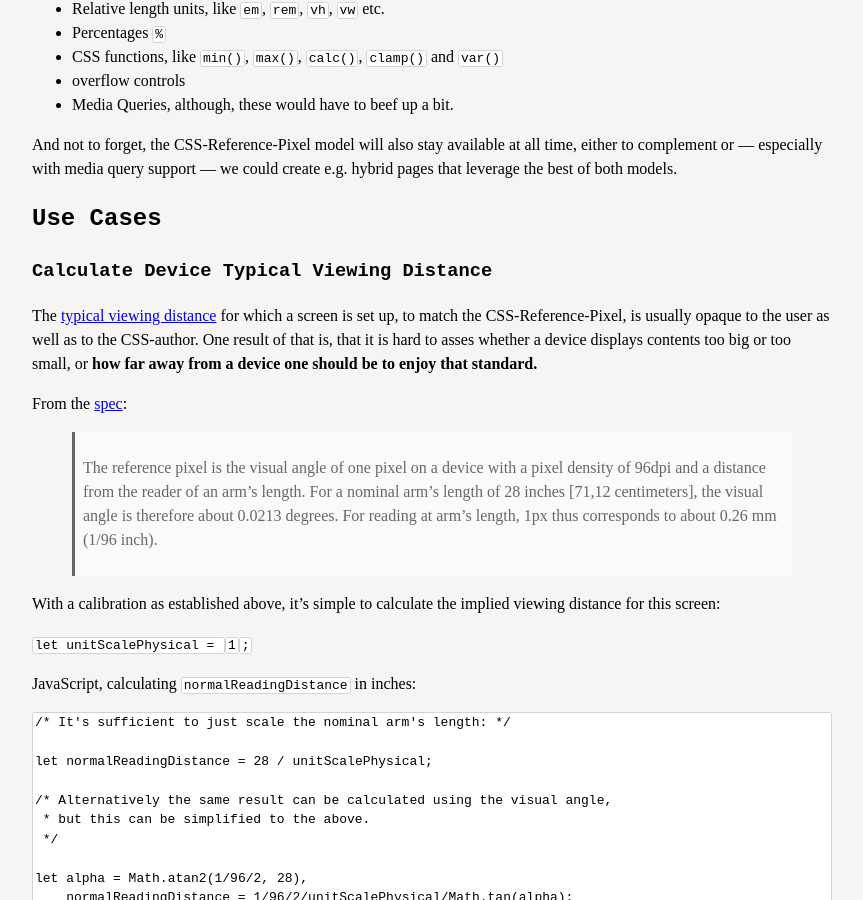
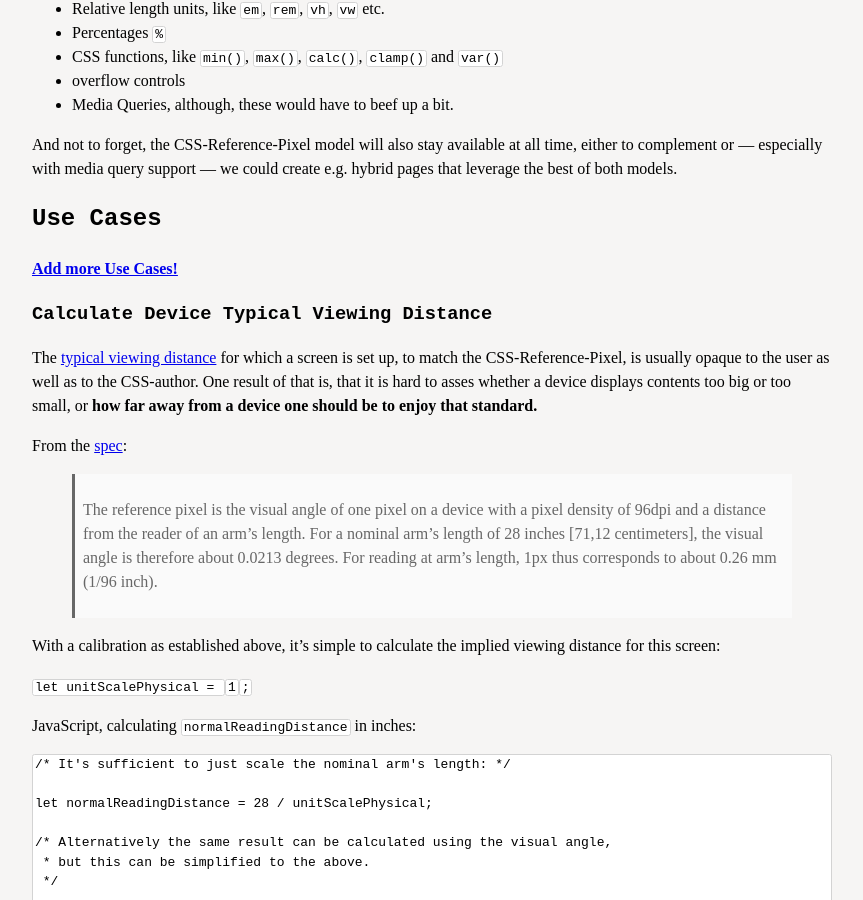
Before and after one commit to graphicore/varla-varfo, a Jekyll site: the page built from explorations/calibrate/index.md, in a window 1280 px wide and 900 px high, scrolled down 7842 px. Shown: the whole window, without its empty margins (208-1071 px from the left). Built offline with Jekyll 4.4.1, drawn with Linux system fonts in a browser that asks for light colours; some web fonts are replaced.

Commit message:
WIP Calibrate CSS: link to Add more Use Cases

```diff
--- a/explorations/calibrate/index.md
+++ b/explorations/calibrate/index.md
@@ -393,6 +393,8 @@ of both models.
 
 ## Use Cases
 
+**[Add more Use Cases!](https://github.com/graphicore/varla-varfo/discussions/9)**
+
 ### Calculate Device Typical Viewing Distance
 
 The [typical viewing distance](#typical-viewing-distance) for which a screen
```
